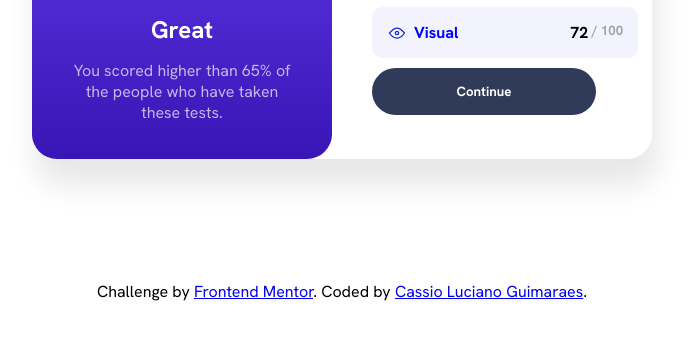
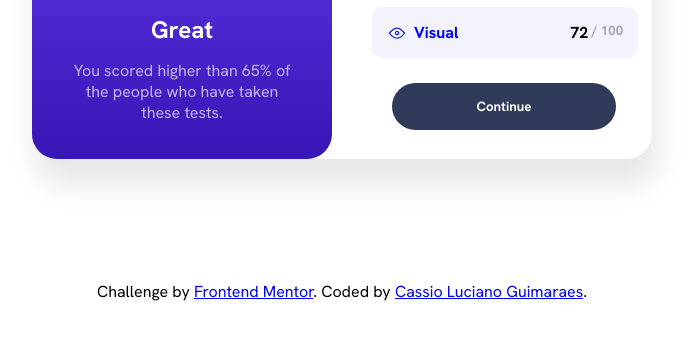
Before and after one commit to cassioluciano98/Results-Summary-Component, a plain HTML site: page index.html in a window 1280 px wide. Shown: the part 369-708 px from the top of the page, without its empty margins (298-986 px from the left). Drawn offline with Linux system fonts and the light colour scheme.

Commit message:
Correção da posição do button

```diff
--- a/style.css
+++ b/style.css
@@ -154,6 +154,9 @@ section.your-result .container-summary button{
     width: 80%;
     max-width: 300px;
     padding: 15px 0;
+    position: relative;
+    left: 20px;
+    top: 15px;
     background-color: #303b59;
     border-radius: 50px;
     border: hidden;
```
